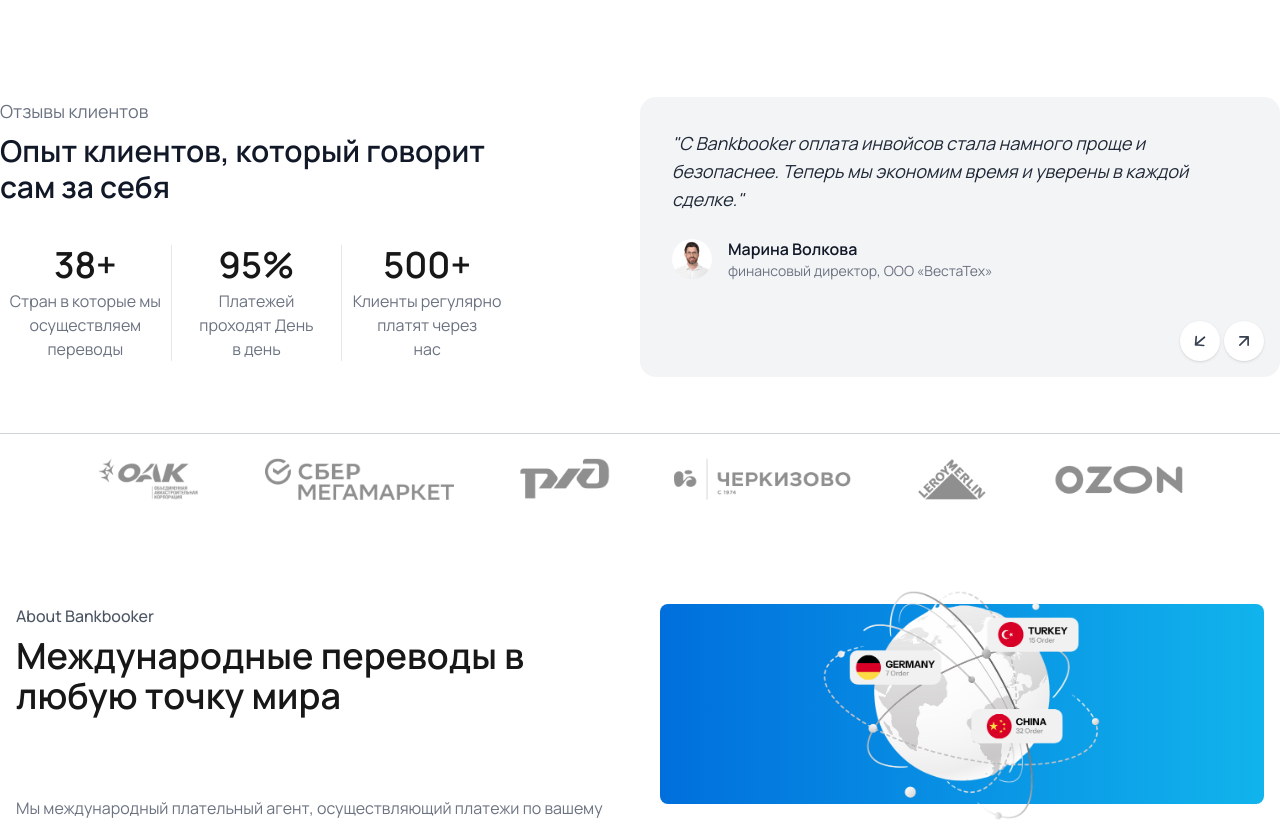
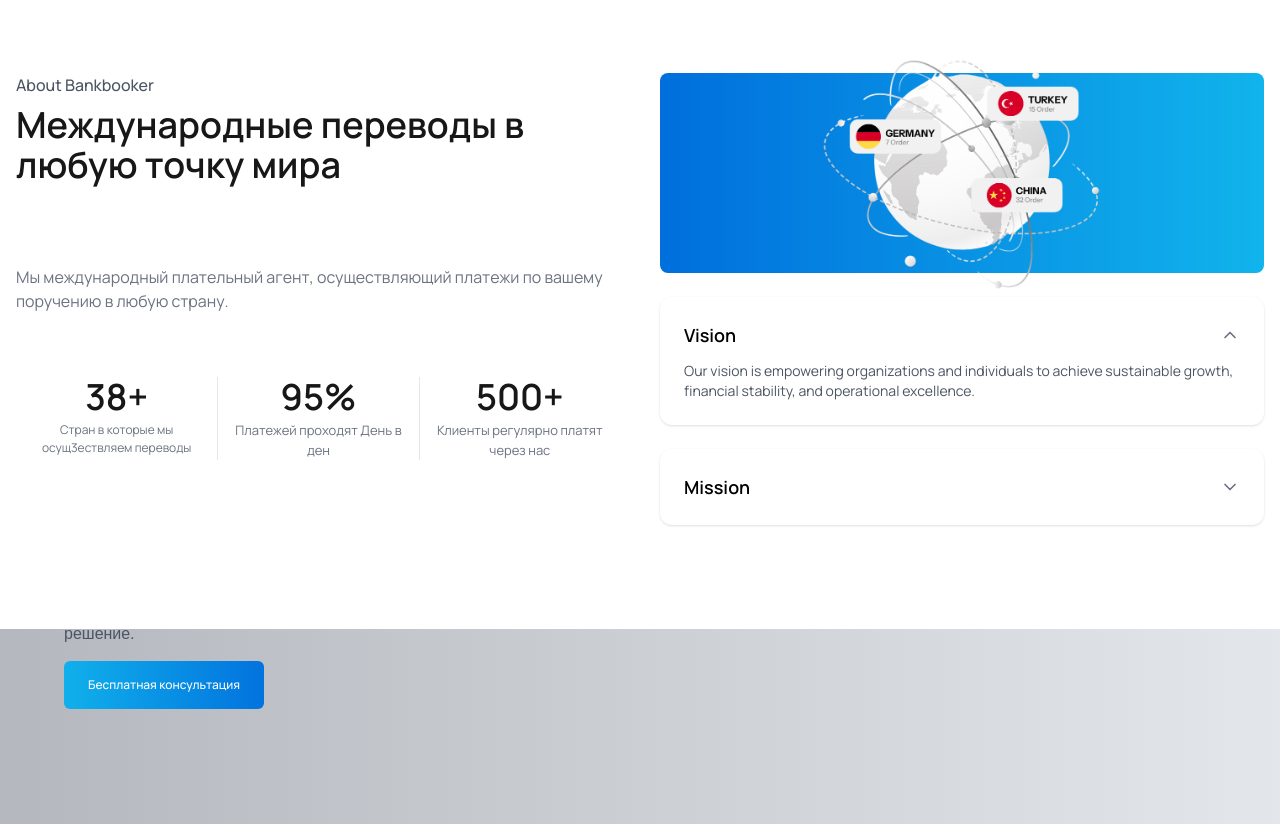
Before and after one commit to vnrnesia/bankbooker, a React (Vite) app: page /partner in a window 1280 px wide. Shown: the part 1325-2149 px from the top of the page. Built offline with nearby package versions, Linux system fonts and the light colour scheme.

Commit message:
class fix

```diff
--- a/src/pages/Partner.jsx
+++ b/src/pages/Partner.jsx
@@ -144,8 +144,9 @@
         </div>
       </section>
       <div className=" max-w-sm px-2 md:px-0 md:max-w-7xl mx-auto">
-        <div className="pt-10"><Brands /></div>
-        <Comments />
+        <div className="pt-10">
+          <Brands />
+        </div>
       </div>
       <div className=" pb-16 max-w-sm  md:px-0 md:max-w-7xl mx-auto">
         <Info />
```
